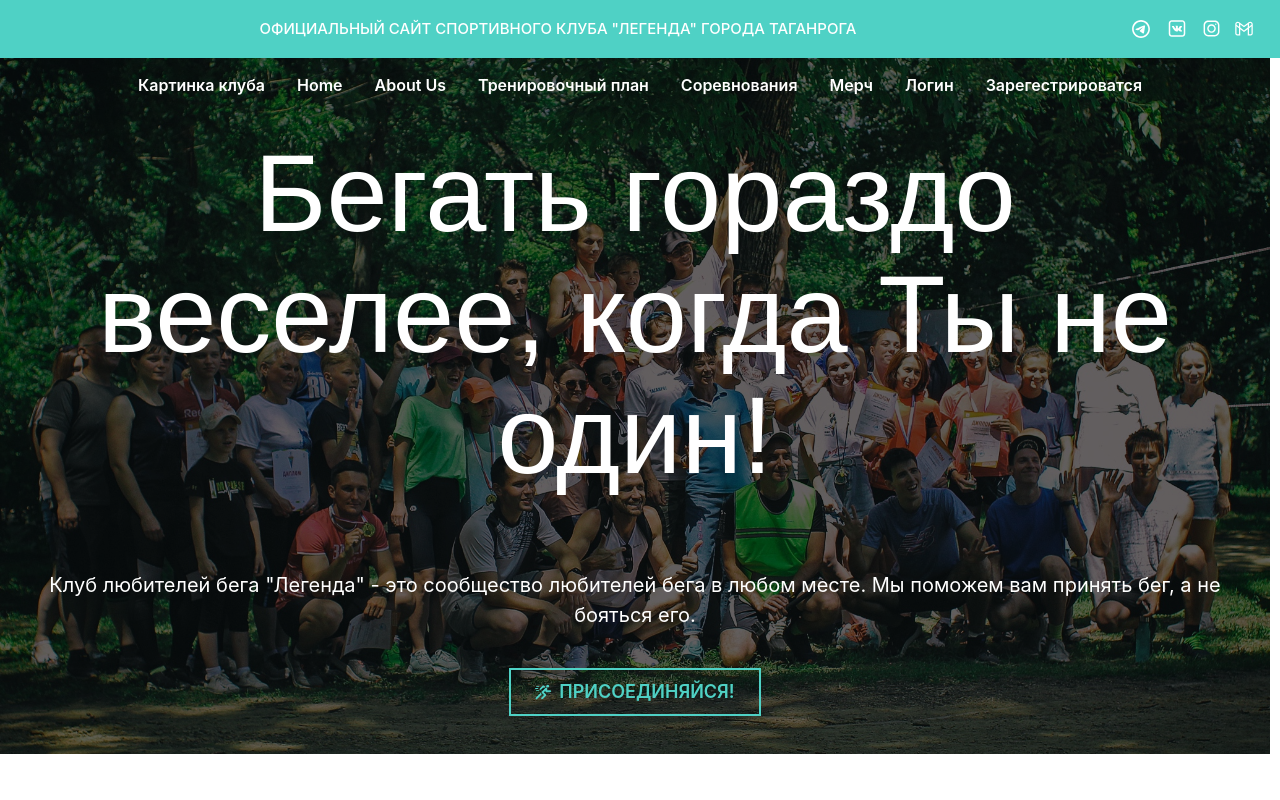
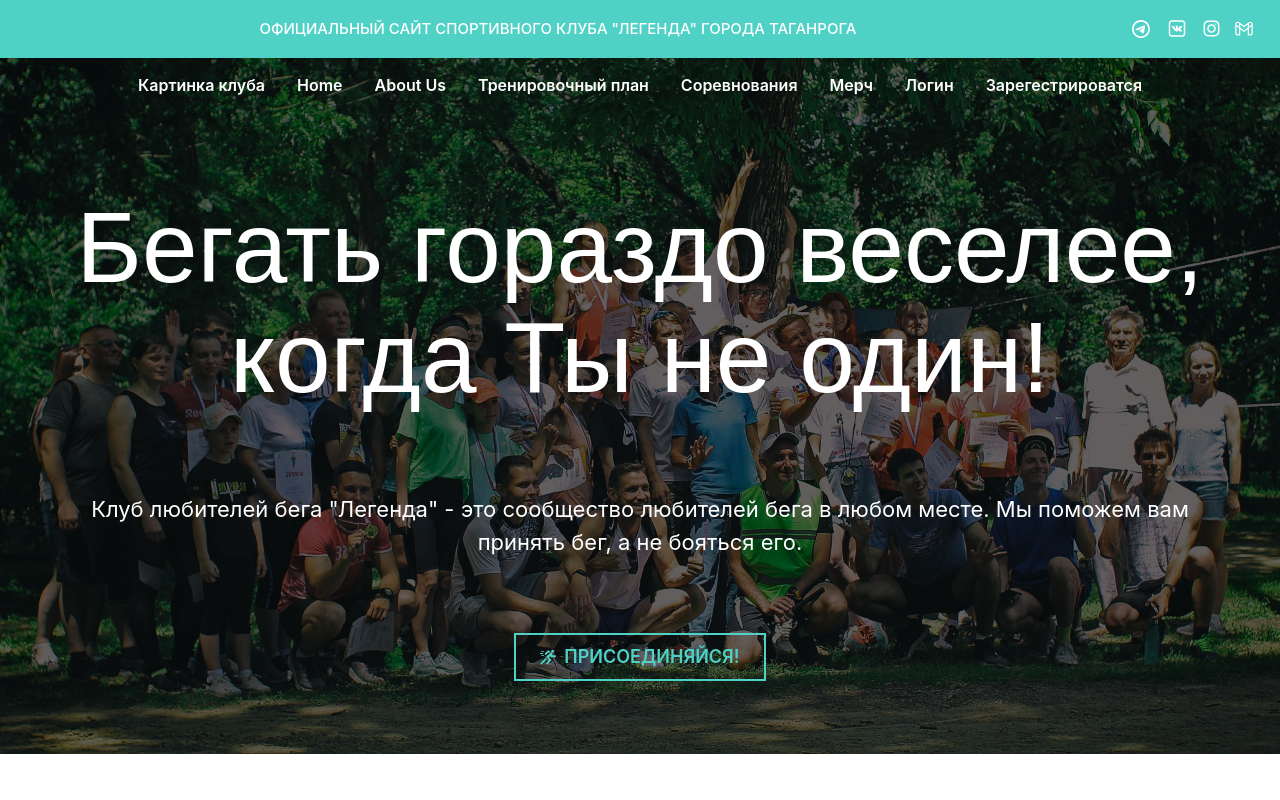
Before and after one commit to KatieSrbk/sports-club-website, a React (Create React App) app: page / in a window 1280 px wide. Shown: the top 800 px of the page. Built offline with nearby package versions, Linux system fonts and the light colour scheme; the HTML template or start-up script is replaced by a standard one.

Commit message:
feat: add adaptability to StartBlock

```diff
--- a/src/pages/home/StartBlock.tsx
+++ b/src/pages/home/StartBlock.tsx
@@ -6,8 +6,7 @@ export const StartBlock = () => {
     <Box
       position="relative"
       width="100%" // Растянуть блок по ширине родителя
-      maxWidth="1270px"
-      height="700px"
+      height={{ base: '450px', sm: '600px', md: '700px' }}
       overflow="hidden"
     >
       <Image
@@ -35,17 +34,36 @@ export const StartBlock = () => {
         px={4}
       >
         <Text
-          fontSize="110px"
+          fontSize={{
+            base: '40px',
+            sm: '65px',
+            md: '80px',
+            lg: '90px',
+            xl: '100px',
+            '2xl': '120px',
+          }}
           fontFamily="fantasy"
           fontStyle="normal"
-          mt={10}
+          mt={16}
           lineHeight="1.1"
         >
-          Бегать гораздо веселее, когда Ты не один!
+          Бегать гораздо веселее, когда Ты&nbsp;не&nbsp;один!
         </Text>
-        <Text fontSize="xl" fontFamily="inherit" mt={9}>
+        <Text
+          fontSize={{
+            base: 'sm',
+            sm: 'md',
+            md: 'xl',
+            lg: 'xl',
+            xl: '22px',
+            '2xl': '28px',
+          }}
+          fontFamily="inherit"
+          mt={2}
+          px={{ base: 4, md: 8 }}
+        >
           Клуб любителей бега "Легенда" - это сообщество любителей бега в любом
-          месте. Мы поможем вам принять бег, а не бояться его.
+          месте. Мы поможем вам принять бег, а&nbsp;не&nbsp;бояться&nbsp;его.
         </Text>
         <Button
           variant="outline"
@@ -53,7 +71,7 @@ export const StartBlock = () => {
           borderRadius="none"
           color="teal.300"
           borderWidth="2px"
-          size="lg"
+          size={{ base: 'sm', sm: 'md', md: 'md', lg: 'lg' }}
           transition="all 0.3s"
           _hover={{
             bg: 'teal.300',
--- a/src/styles/components/button.ts
+++ b/src/styles/components/button.ts
@@ -6,6 +6,12 @@ export const Button = {
       position: 'relative',
       color: 'white',
       whiteSpace: 'normal',
+      fontSize: {
+        md: '12px',
+        lg: '14px',
+        xl: '16px',
+        '2xl': '18px',
+      },
 
       _after: {
         content: '""',
```
